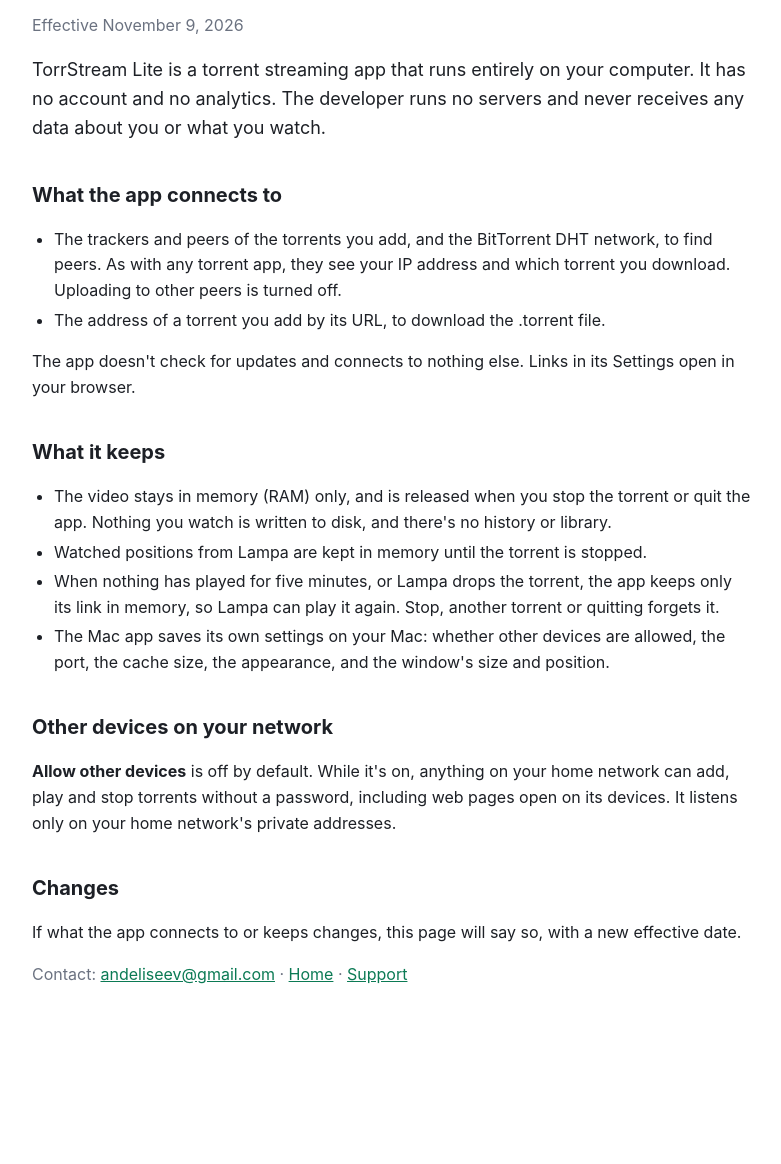
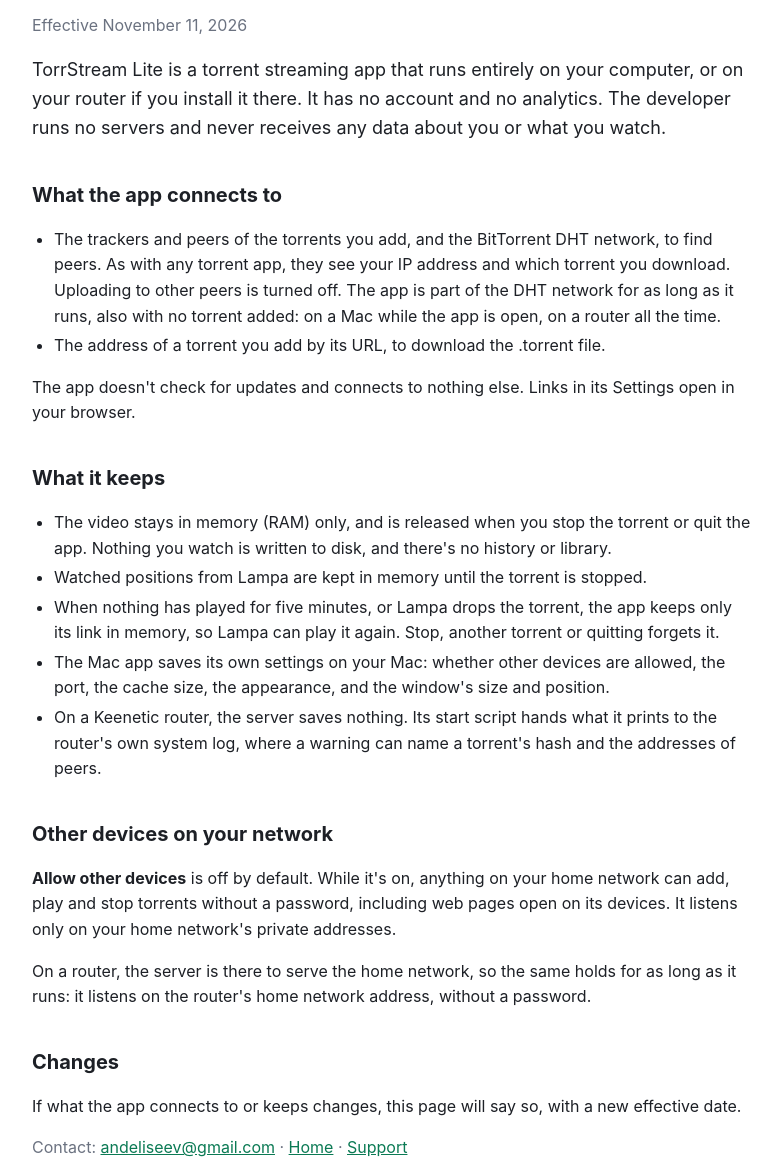
Before and after one commit to andeliseev/andeliseev.github.io, a plain HTML site: page torrstream-lite/privacy.html in a window 1280 px wide. Shown: the part 136-1300 px from the top of the page, without its empty margins (248-1029 px from the left). Before the commit the page ends 1203 px from the top, so only its background shows below. Drawn offline with Linux system fonts and the light colour scheme.

Commit message:
TorrStream Lite: the Keenetic router build, and the privacy policy for a router
The home page says that the server also runs on a Keenetic router by
itself, and links to the guide.

The privacy policy now covers a router: the server saves nothing there,
its start script hands what it prints to the router's system log, and it
serves the home network for as long as it runs. It also says that the app
is part of the DHT network while it runs, with or without a torrent.
New effective date.

```diff
--- a/torrstream-lite/privacy.html
+++ b/torrstream-lite/privacy.html
@@ -11,18 +11,20 @@
   <main>
     <p class="crumb"><a href="./">TorrStream Lite</a></p>
     <h1>Privacy Policy</h1>
-    <p class="muted">Effective November 9, 2026</p>
+    <p class="muted">Effective November 11, 2026</p>
 
     <p class="lead">
-      TorrStream Lite is a torrent streaming app that runs entirely on your computer. It has no account
-      and no analytics. The developer runs no servers and never receives any data about you or what you watch.
+      TorrStream Lite is a torrent streaming app that runs entirely on your computer, or on your router
+      if you install it there. It has no account and no analytics. The developer runs no servers and
+      never receives any data about you or what you watch.
     </p>
 
     <h2>What the app connects to</h2>
     <ul>
       <li>The trackers and peers of the torrents you add, and the BitTorrent DHT network, to find peers.
         As with any torrent app, they see your IP address and which torrent you download.
-        Uploading to other peers is turned off.</li>
+        Uploading to other peers is turned off. The app is part of the DHT network for as long as it runs,
+        also with no torrent added: on a Mac while the app is open, on a router all the time.</li>
       <li>The address of a torrent you add by its URL, to download the .torrent file.</li>
     </ul>
     <p>The app doesn't check for updates and connects to nothing else. Links in its Settings open in your browser.</p>
@@ -36,6 +38,8 @@
         link in memory, so Lampa can play it again. Stop, another torrent or quitting forgets it.</li>
       <li>The Mac app saves its own settings on your Mac: whether other devices are allowed, the port,
         the cache size, the appearance, and the window's size and position.</li>
+      <li>On a Keenetic router, the server saves nothing. Its start script hands what it prints to the router's
+        own system log, where a warning can name a torrent's hash and the addresses of peers.</li>
     </ul>
 
     <h2>Other devices on your network</h2>
@@ -43,6 +47,10 @@
       <b>Allow other devices</b> is off by default. While it's on, anything on your home network can add,
       play and stop torrents without a password, including web pages open on its devices. It listens only
       on your home network's private addresses.
+    </p>
+    <p>
+      On a router, the server is there to serve the home network, so the same holds for as long as it runs:
+      it listens on the router's home network address, without a password.
     </p>
 
     <h2>Changes</h2>
```
Also changed, not shown: torrstream-lite/index.html (+9 -1 lines).
